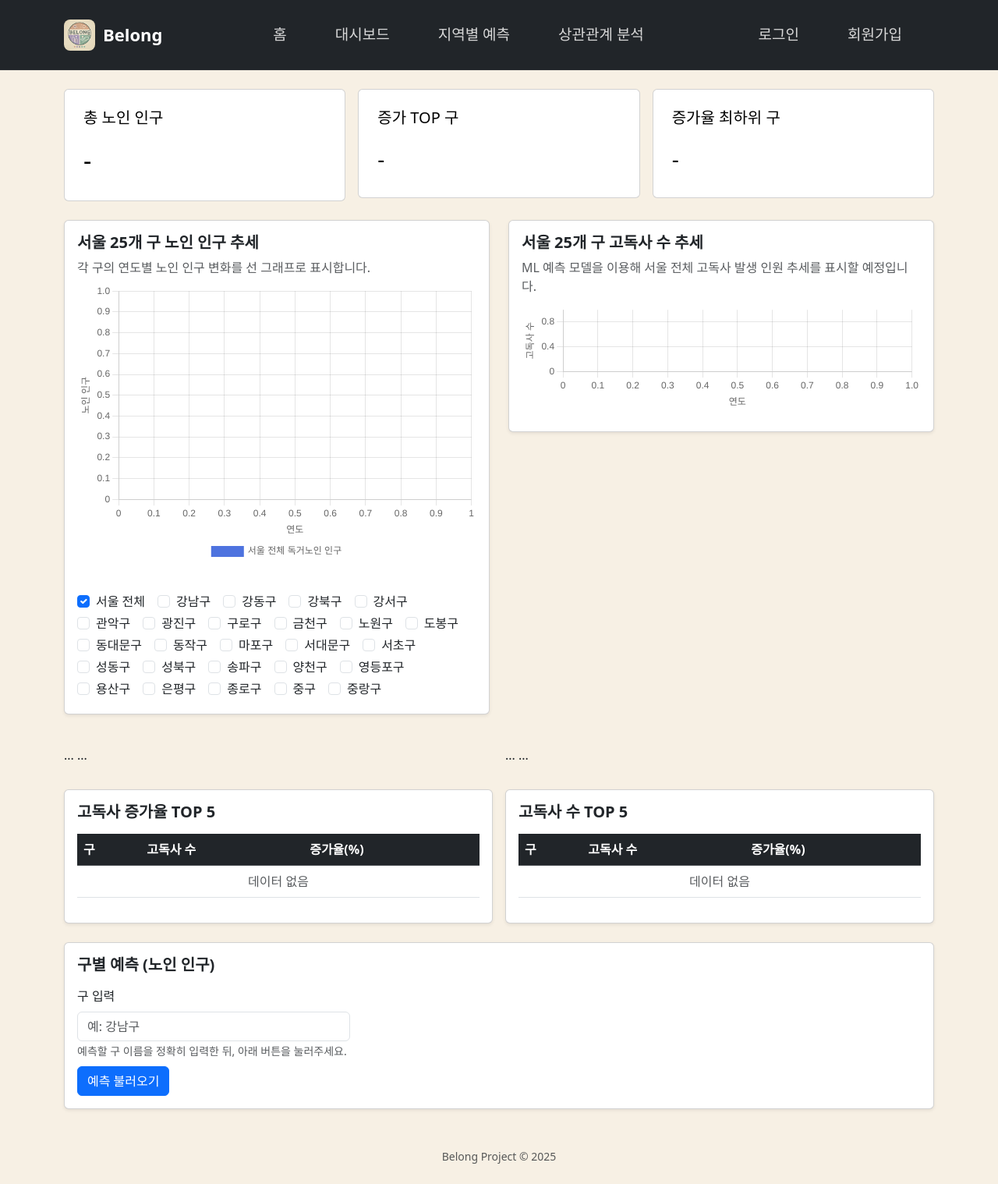
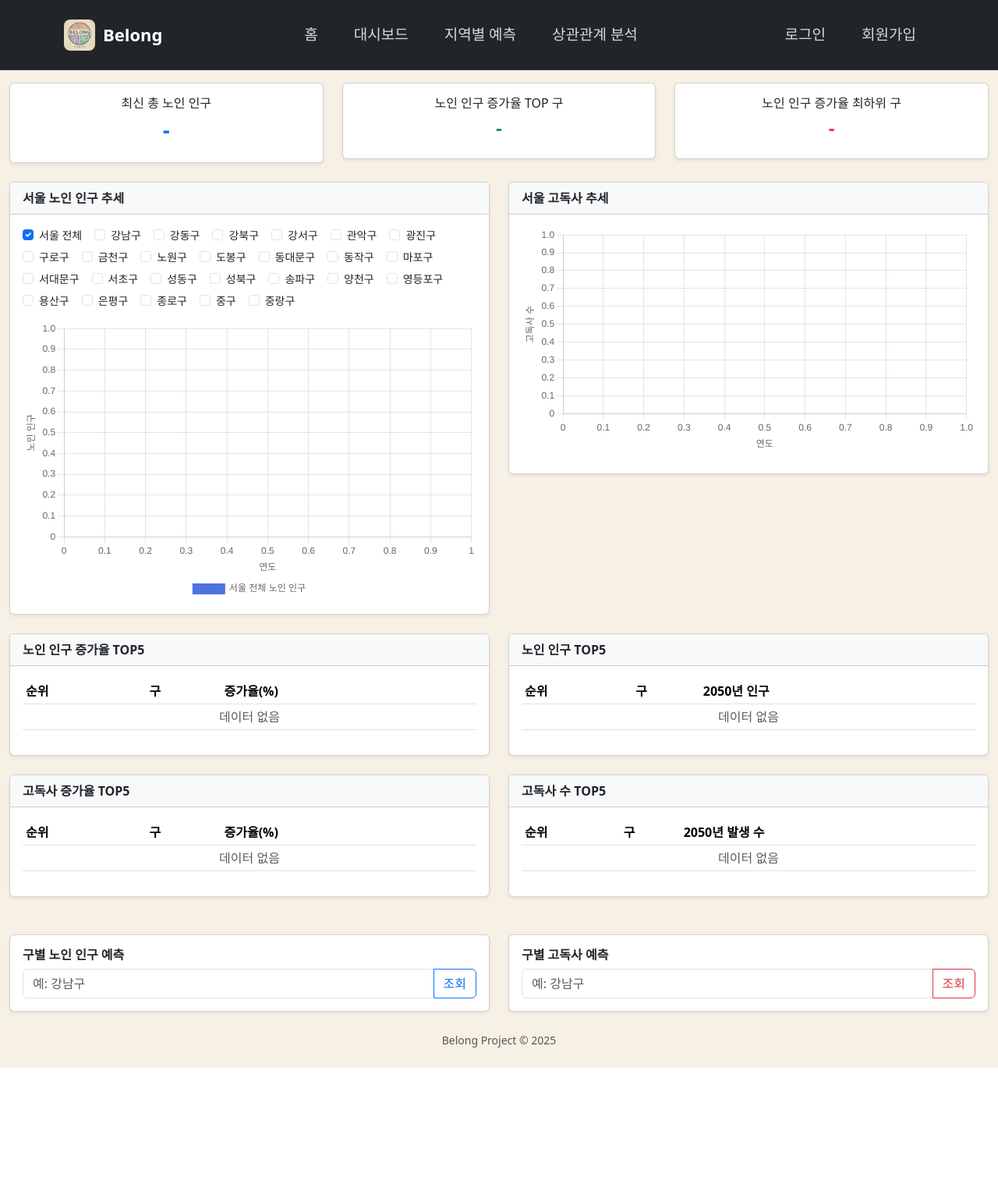
Before and after one commit to freenu0618/PRO_belong, a Flask app: page /dashboard in a window 1280 px wide. Shown: the whole page at 78% size. After the commit the page ends 1369 px from the top, so only its background shows below. Run offline with Flask 3, Linux system fonts and the light colour scheme; data that the repository does not hold is empty; parts of the project's set-up code (start-up, migrations or seed data) failed here and were passed over; some libraries are stand-ins or nearby versions.

Commit message:
저장
# Conflicts:
#	belong/services/lonely_forecast_service.py
#	belong/static/css/style.css
#	belong/web/main/templates/navbar.html

```diff
--- a/belong/repositories/lonely_repo.py
+++ b/belong/repositories/lonely_repo.py
@@ -9,9 +9,9 @@ from belong.models.prediction_result import PredictionResult
 # 실측 데이터가 존재하는 마지막 연도
 ACTUAL_LAST_YEAR = 2023
 
-# PREDICTION_RESULT.source 에 사용되는 고독사 예측 식별자
-LONELY_SOURCE = "lonely_death"
-
+# ✅ PREDICTION_RESULT.source 에 사용되는 고독사 예측 식별자
+#    실제 DB에 맞게 'rule_based' 로 통일
+LONELY_SOURCE = "rule_based"
 
 class LonelyStatsRepository:
     """
--- a/belong/services/forecast_service.py
+++ b/belong/services/forecast_service.py
@@ -14,6 +14,9 @@ ACTUAL_LAST_YEAR = 2023
 
 
 class ForecastService:
+    def __init__(self, repo=None):
+        # 예전 구조와 호환용 (repo를 넘겨줘도 지금 버전에서는 사용 안 함)
+        self.repo = repo
     """
     ELDERLY_HISTORY 기반 노인 인구 실측/예측 서비스.
 
@@ -22,9 +25,6 @@ class ForecastService:
     - forecast_region:/api/elderly/forecast/<region>
     """
 
-    def __init__(self, repo=None):
-        # 예전 구조와 호환용 (repo를 넘겨줘도 지금 버전에서는 사용 안 함)
-        self.repo = repo
     def get_total_trend(self, start_year: int, end_year: int) -> List[Dict[str, Any]]:
         """
         전체 서울 노인 인구 추세.
--- a/belong/services/lonely_forecast_service.py
+++ b/belong/services/lonely_forecast_service.py
@@ -14,7 +14,7 @@ from belong.models.prediction_result import (
 
 # 고독사 실측 마지막 연도
 ACTUAL_LAST_YEAR = 2023
-# 현재 DB에 저장된 예측 source
+# 지금 DB에 저장된 source 값 (rule_based)
 LONELY_SOURCE = "rule_based"
 
 
--- a/belong/static/charts/dashboard.js
+++ b/belong/static/charts/dashboard.js
@@ -147,7 +147,7 @@ function renderElderlyTrendChart() {
   // 0) 전체 합계 라인
   if (showTotal) {
     datasets.push(
-      createLineDataset("서울 전체 독거노인 인구", totalSeries, "#4e73df", false)
+      createLineDataset("서울 전체 노인 인구", totalSeries, "#4e73df", false)
     );
   }
 
@@ -659,7 +659,7 @@ async function openElderlyForecastModal(region) {
         maintainAspectRatio: false,
         scales: {
           x: { type: "linear", title: { display: true, text: "연도" } },
-          y: { title: { display: true, text: "독거노인 인구" } }
+          y: { title: { display: true, text: "노인 인구" } }
         },
         plugins: {
           legend: { position: "bottom" }
--- a/belong/static/css/style.css
+++ b/belong/static/css/style.css
@@ -553,7 +553,11 @@ body {
     width: 100%;
     min-height: 260px;          /* 사진 영역 높이 */
     color: #fff;
+<<<<<<< HEAD
     background-size: contain;
+=======
+    background-size: cover;
+>>>>>>> c9827a1 (저장)
     background-position: center;
     position: relative;
     display: flex;
--- a/belong/web/main/templates/dashboard.html
+++ b/belong/web/main/templates/dashboard.html
@@ -1,238 +1,178 @@
 {% extends "base.html" %}
-{% block title %}Belong - Dashboard{% endblock %}
+{% block title %}Belong 대시보드{% endblock %}
 
 {% block content %}
-<div class="container py-4">
+<div class="container-fluid mt-3">
 
-    <!-- 🔹 Summary Cards -->
-    <div class="row g-3 mb-4">
-        <!-- 총 노인 인구 -->
+    <!-- ✅ Summary Section -->
+    <div class="row text-center mb-4">
         <div class="col-md-4">
-            <div class="card l-bg-blue-dark text-black">
-                <div class="card-statistic-3 p-4">
-                    <div class="card-icon card-icon-large">
-                        <i class="fas fa-user-friends"></i>
-                    </div>
-                    <div class="mb-4">
-                        <h5 class="card-title mb-0">총 노인 인구</h5>
-                    </div>
-                    <div class="row align-items-center mb-2 d-flex">
-                        <div class="col-12">
-                            <h2 id="summary-total" class="d-flex align-items-center mb-0">
-                                -
-                            </h2>
-                        </div>
-                    </div>
+            <div class="card shadow-sm">
+                <div class="card-body">
+                    <h6>최신 총 노인 인구</h6>
+                    <h3 id="summary-total" class="fw-bold text-primary">-</h3>
                 </div>
             </div>
         </div>
-
-        <!-- 증가 TOP 구 -->
         <div class="col-md-4">
-            <div class="card l-bg-green-dark text-black">
-                <div class="card-statistic-3 p-4">
-                    <div class="card-icon card-icon-large">
-                        <i class="fas fa-arrow-up"></i>
-                    </div>
-                    <div class="mb-4">
-                        <h5 class="card-title mb-0">증가 TOP 구</h5>
-                    </div>
-                    <div class="row align-items-center mb-2 d-flex">
-                        <div class="col-12">
-                            <h3 id="summary-growth-top" class="d-flex align-items-center mb-0">
-                                -
-                            </h3>
-                        </div>
-                    </div>
+            <div class="card shadow-sm">
+                <div class="card-body">
+                    <h6>노인 인구 증가율 TOP 구</h6>
+                    <h4 id="summary-growth-top" class="fw-bold text-success">-</h4>
                 </div>
             </div>
         </div>
-
-        <!-- 증가율 최하위 구 -->
         <div class="col-md-4">
-            <div class="card l-bg-orange-dark text-black">
-                <div class="card-statistic-3 p-4">
-                    <div class="card-icon card-icon-large">
-                        <i class="fas fa-arrow-down"></i>
-                    </div>
-                    <div class="mb-4">
-                        <h5 class="card-title mb-0">증가율 최하위 구</h5>
-                    </div>
-                    <div class="row align-items-center mb-2 d-flex">
-                        <div class="col-12">
-                            <h3 id="summary-growth-bottom" class="d-flex align-items-center mb-0">
-                                -
-                            </h3>
-                        </div>
-                    </div>
+            <div class="card shadow-sm">
+                <div class="card-body">
+                    <h6>노인 인구 증가율 최하위 구</h6>
+                    <h4 id="summary-growth-bottom" class="fw-bold text-danger">-</h4>
                 </div>
             </div>
         </div>
     </div>
 
-    <!-- 🔹 서울 25개 구 노인 인구 & 고독사 추세 (2컬럼) -->
-    <div class="row mb-4">
-        <!-- 왼쪽: 노인 인구 추세 -->
+    <!-- ✅ Main Charts -->
+    <div class="row">
         <div class="col-md-6">
             <div class="card shadow-sm">
+                <div class="card-header bg-light fw-bold">서울 노인 인구 추세</div>
                 <div class="card-body">
-                    <h5 class="fw-bold mb-2">서울 25개 구 노인 인구 추세</h5>
-                    <p class="text-muted mb-2">
-                        각 구의 연도별 노인 인구 변화를 선 그래프로 표시합니다.
-                    </p>
-                    <div class="db-chart-wrapper" style="height: 380px;">
-                        <canvas id="dashboard-chart"></canvas>
-                    </div>
-                    <div class="mt-3" id="region-checkbox-container"></div>
+                <!-- ✅ 구 체크박스 영역 -->
+                    <div id="region-checkbox-container" class="mb-2 small"></div>
+
+                    <canvas id="dashboard-chart" height="300"></canvas>
                 </div>
             </div>
         </div>
-
-        <!-- 오른쪽: 서울 25개 구 고독사 추세 (추후 API 연동) -->
         <div class="col-md-6">
             <div class="card shadow-sm">
+                <div class="card-header bg-light fw-bold">서울 고독사 추세</div>
                 <div class="card-body">
-                    <h5 class="fw-bold mb-2">서울 25개 구 고독사 수 추세</h5>
-                    <p class="text-muted mb-2">
-                        ML 예측 모델을 이용해 서울 전체 고독사 발생 인원 추세를 표시할 예정입니다.
-                    </p>
-                    <div class="db-chart-wrapper">
-                        <canvas id="lonely-chart"></canvas>
-                    </div>
+                    <canvas id="lonely-chart" height="300"></canvas>
                 </div>
             </div>
         </div>
     </div>
 
+    <!-- ✅ TOP5 테이블 -->
+    <div class="row mt-4">
+        <div class="col-md-6">
+            <div class="card shadow-sm">
+                <div class="card-header bg-light fw-bold">노인 인구 증가율 TOP5</div>
+                <div class="card-body">
+                    <table class="table table-sm table-hover">
+                        <thead><tr><th>순위</th><th>구</th><th>증가율(%)</th></tr></thead>
+                        <tbody id="population-growth-body"></tbody>
+                    </table>
+                </div>
+            </div>
+        </div>
 
-    <!-- 🔹 구별 TOP5 섹션 -->
-<div class="row g-3 mt-3">
-    <!-- 독거노인 증가율 TOP5 -->
-    <div class="col-md-6">
-        ...
-        <tbody id="population-growth-body"></tbody>
-        ...
-    </div>
-
-    <!-- 독거노인 인구 TOP5 -->
-    <div class="col-md-6">
-        ...
-        <tbody id="population-count-body"></tbody>
-        ...
-    </div>
-
-    <!-- 고독사 증가율 TOP5 -->
-    <div class="col-md-6">
-        <div class="card shadow-sm mt-3">
-            <div class="card-body">
-                <h5 class="fw-bold mb-3">고독사 증가율 TOP 5</h5>
-                <div class="table-responsive">
-                    <table class="table align-middle">
-                        <thead class="table-dark">
-                            <tr>
-                                <th>구</th>
-                                <th>고독사 수</th>
-                                <th>증가율(%)</th>
-                            </tr>
-                        </thead>
-                        <tbody id="lonely-growth-body">
-                            <!-- JS에서 렌더링 -->
-                        </tbody>
+        <div class="col-md-6">
+            <div class="card shadow-sm">
+                <div class="card-header bg-light fw-bold">노인 인구 TOP5</div>
+                <div class="card-body">
+                    <table class="table table-sm table-hover">
+                        <thead><tr><th>순위</th><th>구</th><th>2050년 인구</th></tr></thead>
+                        <tbody id="population-count-body"></tbody>
                     </table>
                 </div>
             </div>
         </div>
     </div>
 
-    <!-- 고독사 수 TOP5 -->
-    <div class="col-md-6">
-        <div class="card shadow-sm mt-3">
-            <div class="card-body">
-                <h5 class="fw-bold mb-3">고독사 수 TOP 5</h5>
-                <div class="table-responsive">
-                    <table class="table align-middle">
-                        <thead class="table-dark">
-                            <tr>
-                                <th>구</th>
-                                <th>고독사 수</th>
-                                <th>증가율(%)</th>
-                            </tr>
-                        </thead>
-                        <tbody id="lonely-count-body">
-                            <!-- JS에서 렌더링 -->
-                        </tbody>
+    <div class="row mt-4">
+        <div class="col-md-6">
+            <div class="card shadow-sm">
+                <div class="card-header bg-light fw-bold">고독사 증가율 TOP5</div>
+                <div class="card-body">
+                    <table class="table table-sm table-hover">
+                        <thead><tr><th>순위</th><th>구</th><th>증가율(%)</th></tr></thead>
+                        <tbody id="lonely-growth-body"></tbody>
                     </table>
+                </div>
+            </div>
+        </div>
+
+        <div class="col-md-6">
+            <div class="card shadow-sm">
+                <div class="card-header bg-light fw-bold">고독사 수 TOP5</div>
+                <div class="card-body">
+                    <table class="table table-sm table-hover">
+                        <thead><tr><th>순위</th><th>구</th><th>2050년 발생 수</th></tr></thead>
+                        <tbody id="lonely-count-body"></tbody>
+                    </table>
+                </div>
+            </div>
+        </div>
+    </div>
+
+    <!-- ✅ 구별 예측 카드 -->
+    <div class="row mt-5">
+        <div class="col-md-6">
+            <div class="card shadow-sm p-3">
+                <h6 class="fw-bold">구별 노인 인구 예측</h6>
+                <div class="input-group">
+                    <input id="forecast-region-input" type="text" class="form-control" placeholder="예: 강남구">
+                    <button id="btn-load-forecast" class="btn btn-outline-primary">조회</button>
+                </div>
+            </div>
+        </div>
+        <div class="col-md-6">
+            <div class="card shadow-sm p-3">
+                <h6 class="fw-bold">구별 고독사 예측</h6>
+                <div class="input-group">
+                    <input id="lonely-forecast-region-input" type="text" class="form-control" placeholder="예: 강남구">
+                    <button id="btn-load-lonely-forecast" class="btn btn-outline-danger">조회</button>
                 </div>
             </div>
         </div>
     </div>
 </div>
 
-
-    <!-- 🔹 Forecast Section -->
-    <div class="card shadow-sm mt-4">
-        <div class="card-body">
-            <h5 class="fw-bold mb-3">구별 예측 (노인 인구)</h5>
-            <div class="row g-3">
-                <div class="col-md-6 col-lg-4">
-                    <label for="forecast-region-input" class="form-label">구 입력</label>
-                    <input id="forecast-region-input"
-                           type="text"
-                           class="form-control"
-                           placeholder="예: 강남구">
-                    <small class="text-muted">
-                        예측할 구 이름을 정확히 입력한 뒤, 아래 버튼을 눌러주세요.
-                    </small>
-                    <button id="btn-load-forecast" class="btn btn-primary mt-2">
-                        예측 불러오기
-                    </button>
-                </div>
-            </div>
-        </div>
+<!-- ✅ 노인 인구 예측 모달 -->
+<div class="modal fade" id="forecastModal" tabindex="-1">
+  <div class="modal-dialog modal-lg modal-dialog-centered">
+    <div class="modal-content">
+      <div class="modal-header bg-light">
+        <h5 class="modal-title" id="forecast-modal-title"></h5>
+        <button type="button" class="btn-close" data-bs-dismiss="modal"></button>
+      </div>
+      <div class="modal-body">
+        <p id="forecast-modal-message" class="text-muted small"></p>
+        <table class="table table-sm table-striped">
+          <thead><tr><th>연도</th><th>값</th><th>구분</th></tr></thead>
+          <tbody id="forecast-modal-body"></tbody>
+        </table>
+        <canvas id="forecast-chart" height="250"></canvas>
+      </div>
     </div>
-
-</div>  <!-- /.container -->
-
-<!-- 🔹 Forecast Modal -->
-<div class="modal fade" id="forecastModal" tabindex="-1" aria-labelledby="forecastModalLabel" aria-hidden="true">
-    <div class="modal-dialog modal-lg modal-dialog-centered">
-        <div class="modal-content">
-            <div class="modal-header">
-                <h5 class="modal-title" id="forecastModalLabel">예측 결과</h5>
-                <button type="button" class="btn-close" data-bs-dismiss="modal" aria-label="Close"></button>
-            </div>
-            <div class="modal-body">
-                <p id="forecast-modal-message" class="text-muted"></p>
-                <div class="table-responsive">
-                    <table class="table table-sm">
-                        <thead>
-                            <tr>
-                                <th>구분</th>
-                                <th>연도</th>
-                                <th>노인 인구 수</th>
-                            </tr>
-                        </thead>
-                        <tbody id="forecast-modal-body">
-                            <!-- JS에서 렌더링 -->
-                        </tbody>
-                    </table>
-                </div>
-
-                <!-- 🔹 예측 라인 차트 -->
-                <div class="mt-3">
-                    <canvas id="forecast-chart" height="160"></canvas>
-                </div>
-            </div>
-        </div>
-    </div>
+  </div>
 </div>
 
+<!-- ✅ 고독사 예측 모달 -->
+<div class="modal fade" id="lonelyForecastModal" tabindex="-1">
+  <div class="modal-dialog modal-lg modal-dialog-centered">
+    <div class="modal-content">
+      <div class="modal-header bg-light">
+        <h5 class="modal-title" id="lonelyForecastLabel"></h5>
+        <button type="button" class="btn-close" data-bs-dismiss="modal"></button>
+      </div>
+      <div class="modal-body">
+        <p id="lonely-forecast-message" class="text-muted small"></p>
+        <table class="table table-sm table-striped">
+          <thead><tr><th>연도</th><th>값</th><th>구분</th></tr></thead>
+          <tbody id="lonely-forecast-body"></tbody>
+        </table>
+        <canvas id="lonelyForecastChart" height="250"></canvas>
+      </div>
+    </div>
+  </div>
+</div>
 {% endblock %}
 
 {% block scripts %}
- {{ super() }}
-    <!-- Chart.js -->
-    <script src="https://cdn.jsdelivr.net/npm/chart.js"></script>
-    <!-- 우리 대시보드 로직 -->
-    <script src="{{ url_for('static', filename='charts/dashboard.js') }}"></script>
+{{ super() }}
+<script src="{{ url_for('static', filename='charts/dashboard.js') }}"></script>
 {% endblock %}
--- a/belong/web/main/templates/navbar.html
+++ b/belong/web/main/templates/navbar.html
@@ -1,4 +1,4 @@
-<nav class="navbar navbar-expand-lg navbar-dark bg-dark">
+<nav class="navbar navbar-expand-lg navbar-dark">
     <div class="container">
 
         <!-- 브랜드 로고 + 이름 -->
@@ -21,7 +21,7 @@
         </button>
 
         <!-- 메뉴 -->
-        <div class="collapse navbar-collapse bg-dark" id="navbarNav">
+        <div class="collapse navbar-collapse" id="navbarNav">
 
             <!-- 가운데 메뉴 -->
             <ul class="navbar-nav mx-auto">
@@ -55,7 +55,7 @@
                     <a class="nav-link nav-link-lg" href="{{ url_for('web.signup') }}">회원가입</a>
                 </li>
 
-                <!-- 로그인 상태 -->
+                <!-- 로그인 시: 사용자명 + 로그아웃 버튼 -->
                 <li class="nav-item d-none" id="nav-username">
                     <span class="nav-link nav-link-lg text-primary fw-bold"></span>
                 </li>
@@ -71,26 +71,6 @@
         </div>
     </div>
 </nav>
-
-<style>
-    /* PC 모드 전용 메뉴 글씨 색 */
-    .nav-link-lg {
-        font-size: 17px;
-        font-weight: 600;
-        padding: 8px 16px !important;
-        color: #f1f1f1 !important;  /* PC에서도 white */
-        transition: color .2s ease;
-    }
-    .nav-link-lg:hover {
-        color: #66a2ff !important;
-    }
-
-    /* 모바일에서 collapse 배경 유지 */
-    .navbar-collapse {
-        background-color: #212529 !important;
-        padding: 10px;
-    }
-</style>
 
 <script>
 document.addEventListener("DOMContentLoaded", () => {
```
Also changed, not shown: belong/ml/train_lonely_linear.py (added, +261 -0 lines).
